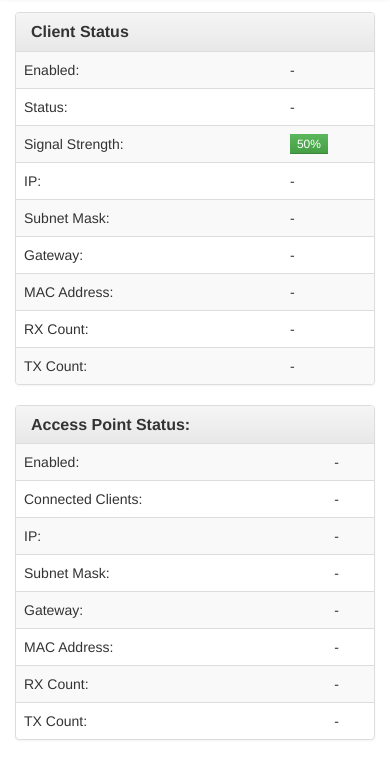
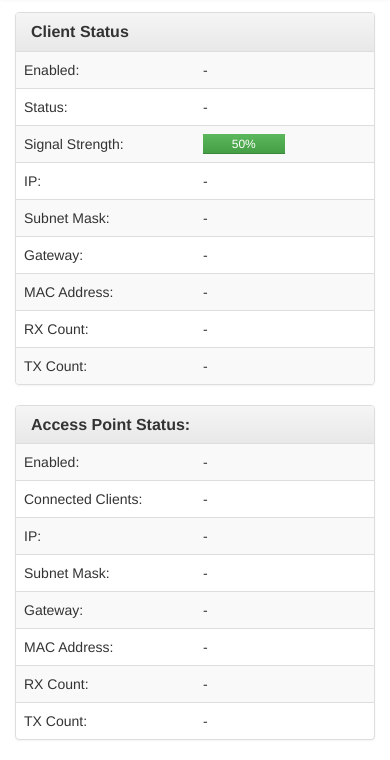
Before and after one commit to Tinkerforge/wifi-v2-extension, a plain HTML site: page software/web_interface/index.html in a window 390 px wide. Shown: the part 93-853 px from the top of the page. Drawn offline with Linux system fonts and the light colour scheme.

Commit message:
Fix status table layout in smaller size and a little directory restructure

```diff
--- a/software/web_interface/index.html
+++ b/software/web_interface/index.html
@@ -51,7 +51,7 @@
         </button>
 
         <a class="navbar-brand" href="#">
-		  <img alt="Brand" src="./logo_white.png">
+		  <img alt="Brand" src="./resources/logo_white.png">
 		  <b>WIFI Extension 2.0</b>
         </a>
       </div>
@@ -115,16 +115,16 @@
       </div>
     	<table class="table table-striped">
 	      <tr class="row">
-		    <td class="col-sm-6">Enabled:</td>
-		    <td class="col-sm-6">-</td>
+		    <td class="col-xs-6">Enabled:</td>
+		    <td class="col-xs-6">-</td>
 	      </tr>
 	      <tr class="row">
-		    <td class="col-sm-6">Status:</td>
-		    <td class="col-sm-6">-</td>
+		    <td class="col-xs-6">Status:</td>
+		    <td class="col-xs-6">-</td>
 	      </tr>
 	      <tr class="row">
-		    <td class="col-sm-6">Signal Strength:</td>
-		    <td class="col-sm-6">
+		    <td class="col-xs-6">Signal Strength:</td>
+		    <td class="col-xs-6">
 				<div class="progress-bar progress-bar-success"
 					 role="progressbar"
 					 aria-valuenow="2"
@@ -135,28 +135,28 @@
 		    </td>
 	      </tr>
 	      <tr class="row">
-		    <td class="col-sm-6">IP:</td>
-	        <td class="col-sm-6">-</td>
+		    <td class="col-xs-6">IP:</td>
+	        <td class="col-xs-6">-</td>
 	      </tr>
 	      <tr class="row">
-		    <td class="col-sm-6">Subnet Mask:</td>
-	        <td class="col-sm-6">-</td>
+		    <td class="col-xs-6">Subnet Mask:</td>
+	        <td class="col-xs-6">-</td>
 	      </tr>
 	      <tr class="row">
-		    <td class="col-sm-6">Gateway:</td>
-	        <td class="col-sm-6">-</td>
+		    <td class="col-xs-6">Gateway:</td>
+	        <td class="col-xs-6">-</td>
 	      </tr>
 	      <tr class="row">
-		    <td class="col-sm-6">MAC Address:</td>
-	        <td class="col-sm-6">-</td>
+		    <td class="col-xs-6">MAC Address:</td>
+	        <td class="col-xs-6">-</td>
 	      </tr>
 	      <tr class="row">
-		    <td class="col-sm-6">RX Count:</td>
-	        <td class="col-sm-6">-</td>
+		    <td class="col-xs-6">RX Count:</td>
+	        <td class="col-xs-6">-</td>
 	      </tr>
 	      <tr class="row">
-		    <td class="col-sm-6">TX Count:</td>
-	        <td class="col-sm-6">-</td>
+		    <td class="col-xs-6">TX Count:</td>
+	        <td class="col-xs-6">-</td>
 	      </tr>
 	    </table>
     </div>
@@ -167,36 +167,36 @@
       </div>
     	<table class="table table-striped">
 	      <tr class="row">
-		    <td class="col-sm-6">Enabled:</td>
-		    <td class="col-sm-6">-</td>
+		    <td class="col-xs-6">Enabled:</td>
+		    <td class="col-xs-6">-</td>
 	      </tr>
 	      <tr class="row">
-		    <td class="col-sm-6">Connected Clients:</td>
-		    <td class="col-sm-6">-</td>
+		    <td class="col-xs-6">Connected Clients:</td>
+		    <td class="col-xs-6">-</td>
 	      </tr>
 	      <tr class="row">
-		    <td class="col-sm-6">IP:</td>
-	        <td class="col-sm-6">-</td>
+		    <td class="col-xs-6">IP:</td>
+	        <td class="col-xs-6">-</td>
 	      </tr>
 	      <tr class="row">
-		    <td class="col-sm-6">Subnet Mask:</td>
-	        <td class="col-sm-6">-</td>
+		    <td class="col-xs-6">Subnet Mask:</td>
+	        <td class="col-xs-6">-</td>
 	      </tr>
 	      <tr class="row">
-		    <td class="col-sm-6">Gateway:</td>
-	        <td class="col-sm-6">-</td>
+		    <td class="col-xs-6">Gateway:</td>
+	        <td class="col-xs-6">-</td>
 	      </tr>
 	      <tr class="row">
-		    <td class="col-sm-6">MAC Address:</td>
-	        <td class="col-sm-6">-</td>
+		    <td class="col-xs-6">MAC Address:</td>
+	        <td class="col-xs-6">-</td>
 	      </tr>
 	      <tr class="row">
-		    <td class="col-sm-6">RX Count:</td>
-	        <td class="col-sm-6">-</td>
+		    <td class="col-xs-6">RX Count:</td>
+	        <td class="col-xs-6">-</td>
 	      </tr>
 	      <tr class="row">
-		    <td class="col-sm-6">TX Count:</td>
-	        <td class="col-sm-6">-</td>
+		    <td class="col-xs-6">TX Count:</td>
+	        <td class="col-xs-6">-</td>
 	      </tr>
 	    </table>
     </div>
```
Also changed, not shown: software/web_interface/resources/logo_white.png (renamed from software/web_interface/logo_white.png).
